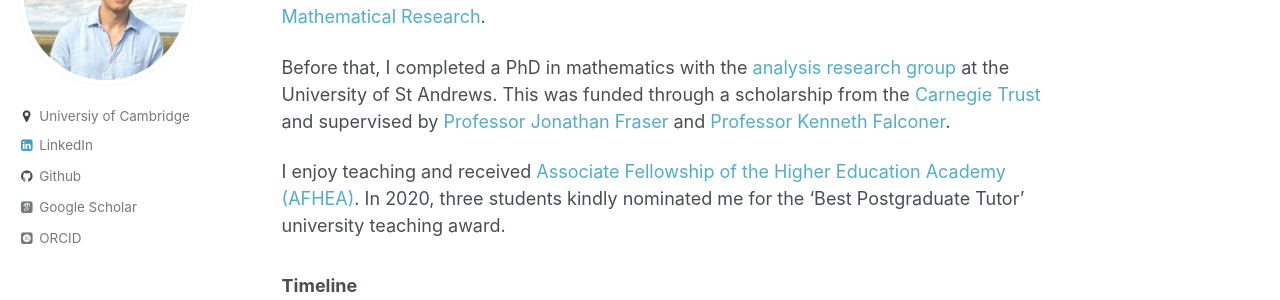
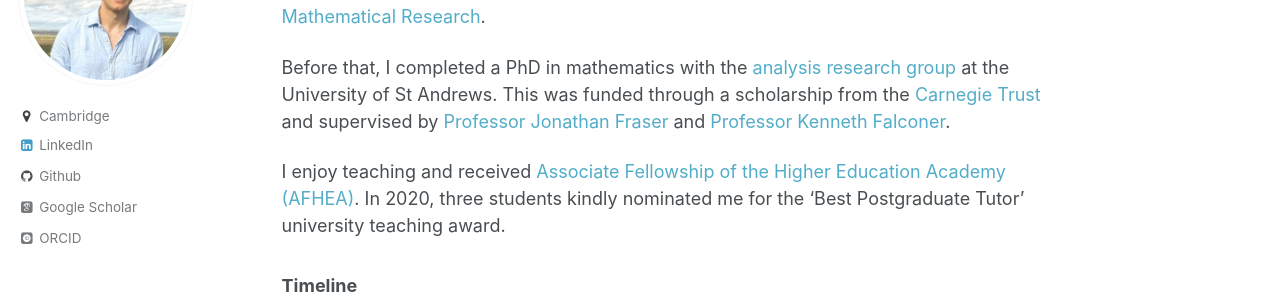
Before and after one commit to stuartburrell/stuartburrell.github.io, a Jekyll site: the page built from _pages/about.md, in a window 1280 px wide. Shown: the part 211-511 px from the top of the page. Built offline with Jekyll 4.4.1, drawn with Linux system fonts in a browser that asks for light colours; some web fonts are replaced.

Commit message:
update uni

```diff
--- a/_config.yml
+++ b/_config.yml
@@ -81,7 +81,7 @@ author:
   name             : ""
   avatar           : "profile.jpg"
   bio              : ""
-  employer         : "Universiy of Cambridge"
+  employer         : "Cambridge"
   location         :
   googlescholar    : "https://scholar.google.co.uk/citations?user=DJ74QYQAAAAJ&hl=en"
   email            :
```
